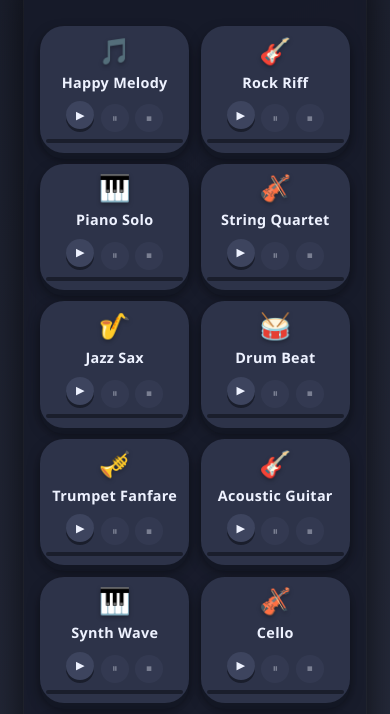
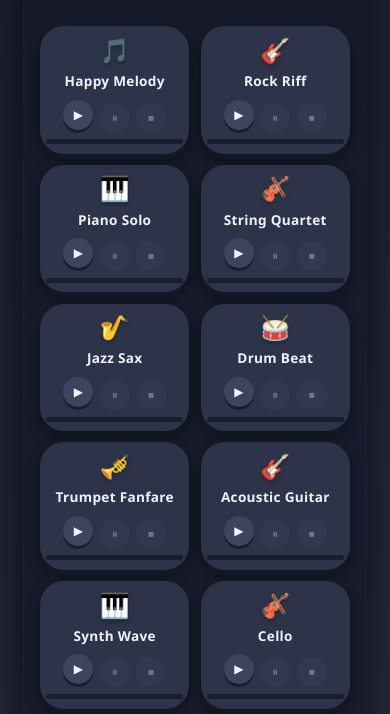
Before and after one commit to Nitya196/Soundboard, a plain HTML site: page index.html in a window 390 px wide. Shown: the part 95-809 px from the top of the page. Drawn offline with Linux system fonts and the light colour scheme.

Commit message:
Update style.css

```diff
--- a/style.css
+++ b/style.css
@@ -16,7 +16,7 @@ body {
 }
 
 .soundboard {
-  max-width: 900px;
+  max-width: 950px;
   width: 100%;
   background: rgba(22, 26, 40, 0.8);
   backdrop-filter: blur(6px);
@@ -50,7 +50,7 @@ h1 {
 
 .grid {
   display: grid;
-  grid-template-columns: repeat(auto-fill, minmax(160px, 1fr));
+  grid-template-columns: repeat(auto-fill, minmax(170px, 1fr));
   gap: 1rem;
   margin-bottom: 2.2rem;
 }
@@ -64,18 +64,20 @@ h1 {
   flex-direction: column;
   align-items: center;
   gap: 0.4rem;
-  transition: all 0.1s ease;
+  transition: all 0.15s ease;
+  position: relative;
 }
 
 .sound-card .label {
   font-weight: 600;
-  font-size: 0.9rem;
+  font-size: 0.85rem;
   color: #eef2ff;
   letter-spacing: 0.3px;
+  text-align: center;
 }
 
 .sound-card .emoji {
-  font-size: 1.6rem;
+  font-size: 1.5rem;
   line-height: 1.2;
   filter: drop-shadow(0 2px 2px rgba(0, 0, 0, 0.3));
 }
@@ -92,7 +94,7 @@ h1 {
   border-radius: 50%;
   width: 34px;
   height: 34px;
-  font-size: 0.9rem;
+  font-size: 0.85rem;
   color: #eef2ff;
   cursor: pointer;
   transition: all 0.1s ease;
@@ -108,12 +110,12 @@ h1 {
   box-shadow: 0 0px 0 #1a1e2c;
 }
 
-.sound-card .controls-row button:hover {
+.sound-card .controls-row button:hover:not(:disabled) {
   background: #5b6c9c;
 }
 
 .sound-card .controls-row button:disabled {
-  opacity: 0.4;
+  opacity: 0.35;
   transform: translateY(3px);
   box-shadow: 0 0px 0 #1a1e2c;
   cursor: not-allowed;
@@ -138,19 +140,20 @@ h1 {
 
 .sound-card .progress-bar {
   width: 100%;
-  height: 4px;
+  height: 5px;
   background: #1a1e2c;
   border-radius: 4px;
   overflow: hidden;
   margin-top: 0.2rem;
+  position: relative;
 }
 
 .sound-card .progress-bar .progress-fill {
   height: 100%;
   width: 0%;
-  background: #b7c9ff;
+  background: linear-gradient(90deg, #b7c9ff, #6d8cff);
   border-radius: 4px;
-  transition: width 0.1s linear;
+  transition: width 0.05s linear;
 }
 
 /* Controls row: volume + stop */
@@ -260,16 +263,16 @@ input[type="range"]::-moz-range-thumb {
     padding: 1.5rem 1rem;
   }
   .grid {
-    grid-template-columns: repeat(auto-fill, minmax(130px, 1fr));
+    grid-template-columns: repeat(auto-fill, minmax(140px, 1fr));
     gap: 0.7rem;
   }
   .sound-card {
     padding: 0.6rem 0.4rem;
   }
   .sound-card .controls-row button {
-    width: 28px;
-    height: 28px;
-    font-size: 0.7rem;
+    width: 30px;
+    height: 30px;
+    font-size: 0.75rem;
   }
   .controls {
     flex-direction: column;
@@ -284,4 +287,4 @@ input[type="range"]::-moz-range-thumb {
     width: 100%;
     text-align: center;
   }
-  }
+}
```
